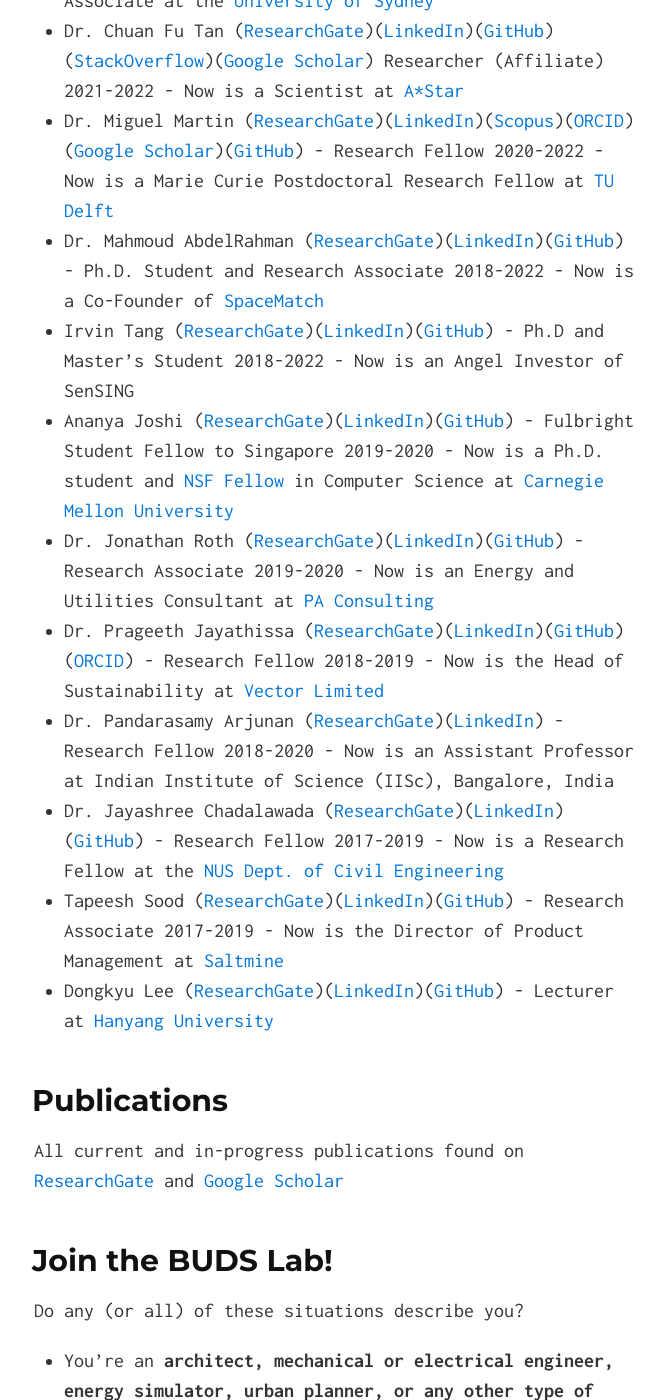
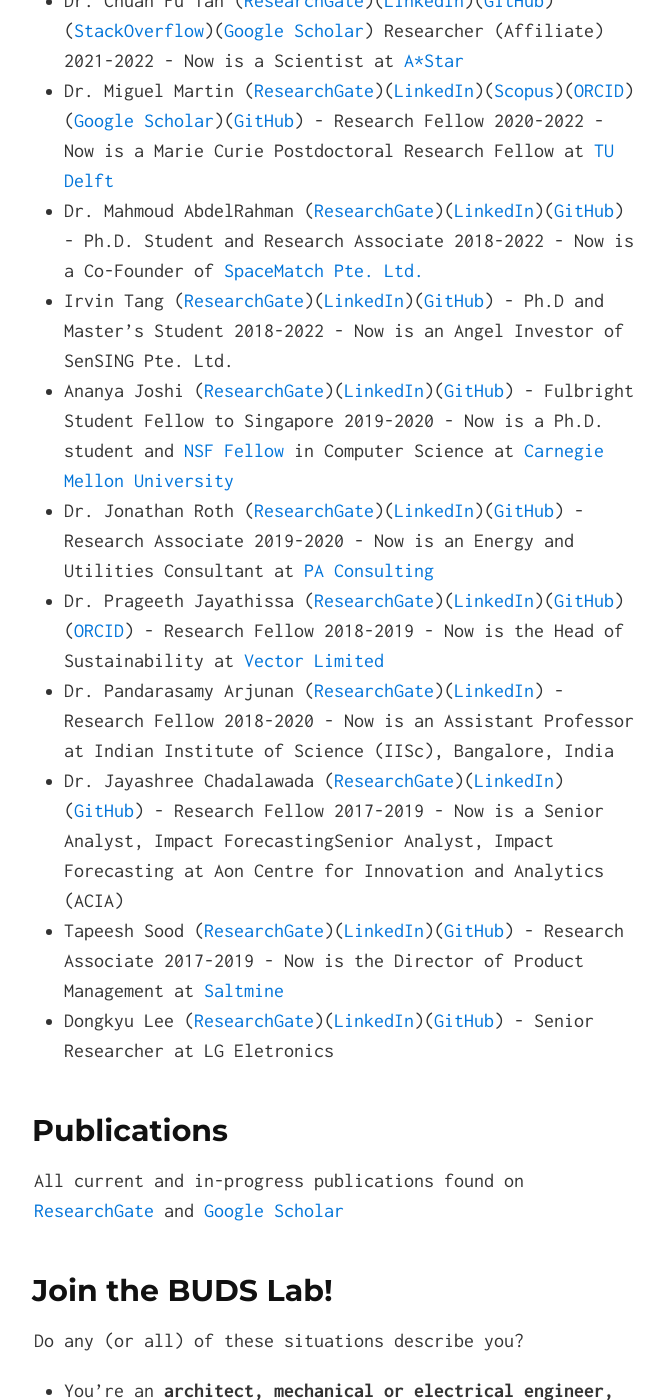
Before and after one commit to buds-lab/buds-lab.github.io, a Jekyll site: the page built from index.md, in a window 1280 px wide and 1400 px high, scrolled down 8204 px. Shown: the whole window, without its empty margins (306-970 px from the left). Built offline with Jekyll 4.4.1, drawn with Linux system fonts in a browser that asks for light colours; some of the changed text lies outside the part shown.

Commit message:
Update index.md

```diff
--- a/index.md
+++ b/index.md
@@ -24,7 +24,7 @@ BUDS Lab is in the [Department of the Built Environment](https://cde.nus.edu.sg/
 [The Cool, Quiet City Competition](https://www.kaggle.com/competitions/cool-quiet-city-competition/overview){:target="_blank"} -- This Kaggle Community competition asks participants to predict smart watch-reported heat and noise using the city-scale collection of 9,808 smartwatch-driven micro-survey responses that were collected alongside 2,659,764 physiological and environmental measurements from 98 people using the open-source [Cozie Apple platform](https://cozie-apple.app/){:target="_blank"} combined with geolocation-driven urban digital twin metrics from the [Urbanity Python package](https://github.com/winstonyym/urbanity){:target="_blank"}. This competition is a city-scale digital twin collaboration with [Filip Biljecki](https://ual.sg){:target="_blank"} and [Adrian Chong](https://ideaslab.io){:target="_blank"} from NUS.
 
 ![Project HEATS](buds-lab.github.io/project_heats_logo.jpeg)
-[Project HEATS](https://www.linkedin.com/company/project-heats/){:target="_blank"} -- HEATS (Heat Exposure, AcTivity, and Sleep) is a three-year, multi-institutional project focused on improving sleep outcomes for people exposed to heat. Funded by the Singapore National Research Foundation, the project develops technological and behavioral solutions to minimize heat exposure for improved sleep using the Cozie Apple platform. It is a collaboration with [Prof. Stefano Schiavon](https://ced.berkeley.edu/ced/faculty-staff/stefano-schiavon){:target="_blank"} from UC Berkeley, [Assoc. Prof. Jason Lee](https://medicine.nus.edu.sg/phys/research/research-programs/human-potential/jason-kai-wei-lee/){:target="_blank"} at the NUS Dept. of Physiology, and [Dr. Tom Parkinson](https://www.sydney.edu.au/architecture/about/our-people/academic-staff/thomas-parkinson.html){:target="_blank"} from the University of Sydney.
+[Project HEATS](https://www.linkedin.com/company/project-heats/){:target="_blank"} -- HEATS (Heat Exposure, AcTivity, and Sleep) is a three-year, multi-institutional project focused on improving sleep outcomes for people exposed to heat. Funded by the Singapore National Research Foundation, the project develops technological and behavioral solutions to minimize heat exposure for improved sleep using the Cozie Apple platform. It is a collaboration with [Prof. Stefano Schiavon](https://ced.berkeley.edu/ced/faculty-staff/stefano-schiavon){:target="_blank"} from UC Berkeley, [Assoc. Prof. Jason Lee](https://medicine.nus.edu.sg/phys/research/research-programs/human-potential/jason-kai-wei-lee/){:target="_blank"} at the NUS Heat Resilience and Performance Centre, and [Dr. Tom Parkinson](https://www.sydney.edu.au/architecture/about/our-people/academic-staff/thomas-parkinson.html){:target="_blank"} from the University of Sydney.
 
 ![Project Cozie Apple](buds-lab.github.io/cozie-apple.png)
 [Cozie Apple Watch](https://cozie-apple.app){:target="_blank"} -- The Apple Watch version of the Cozie platform allows researchers to collect physiological, environmental and subjective data for built environment characterization. This open-source project is led by [Dr. Mario Frei](https://www.linkedin.com/in/mario-frei/?originalSubdomain=sg){:target="_blank"} and [Yun Xuan Chua](https://www.linkedin.com/in/chuayunxuan/?originalSubdomain=sg){:target="_blank"} and is a collaboration with [Prof. Stefano Schiavon](https://ced.berkeley.edu/ced/faculty-staff/stefano-schiavon){:target="_blank"}'s team at the [UC Berkeley Center for the Built Environment](https://cbe.berkeley.edu/){:target="_blank"}.
@@ -138,10 +138,10 @@ Yun Xuan Chua ([ResearchGate](https://www.researchgate.net/profile/Yun-Xuan-Chua
 * Dr. Miguel Martin ([ResearchGate](https://www.researchgate.net/profile/Miguel-Martin-15){:target="_blank"})([LinkedIn](https://www.linkedin.com/in/miguel-martin-30b621208/){:target="_blank"})([Scopus](https://www.scopus.com/authid/detail.uri?authorId=56037196400){:target="_blank"})([ORCID](https://orcid.org/0000-0003-2673-6844){:target="_blank"})([Google Scholar](https://scholar.google.com/citations?user=KngdHq4AAAAJ&hl=en){:target="_blank"})([GitHub](https://github.com/migmartin){:target="_blank"}) - Research Fellow 2020-2022 - Now is a Marie Curie Postdoctoral Research Fellow at [TU Delft](https://www.tudelft.nl/en/)
 <!-- at the [Berkeley Education Alliance for Research in Singapore (BEARS)](http://sinberbest.berkeley.edu/){:target="_blank"} and is in the Theme D: City-Scale Analytics project with the BUDS Lab and [Prof. Kameshwar Poolla](https://www2.eecs.berkeley.edu/Faculty/Homepages/poolla.html){:target="_blank"}. He holds a Ph.D. in Building Science from the [National University of Singapore](https://www.nus.edu.sg){:target="_blank"} and a Master and Bachelor's of Computer Science from the [University of Geneva](https://www.unige.ch/en/university/presentation/){:target="_blank"} in Switzerland. Dr. Martin is investigating the use of infrared radiation cameras and computer vision to analyze buildings at scale. -->
 <!-- * ![Mahmoud Mohamed AbdelRahman](buds-lab.github.io/mahmoudouf.jpg) -->
-* Dr. Mahmoud AbdelRahman ([ResearchGate](https://www.researchgate.net/profile/Mahmoud_Abdelrahman3){:target="_blank"})([LinkedIn](https://www.linkedin.com/in/mahmoudouf/){:target="_blank"})([GitHub](https://github.com/MahmoudAbdelRahman){:target="_blank"}) - Ph.D. Student and Research Associate 2018-2022 - Now is a Co-Founder of [SpaceMatch](https://spacematch.me/){:target="_blank"}
+* Dr. Mahmoud AbdelRahman ([ResearchGate](https://www.researchgate.net/profile/Mahmoud_Abdelrahman3){:target="_blank"})([LinkedIn](https://www.linkedin.com/in/mahmoudouf/){:target="_blank"})([GitHub](https://github.com/MahmoudAbdelRahman){:target="_blank"}) - Ph.D. Student and Research Associate 2018-2022 - Now is a Co-Founder of [SpaceMatch Pte. Ltd.](https://spacematch.me/){:target="_blank"}
 <!-- is a Ph.D. Researcher at NUS in the BUDS Lab and is co-supervised by [Dr. Adrian Chong](http://blog.nus.edu.sg/adrianchong/about/){:target="_blank"}. He holds a M.Sc in Architectural Engineering and B.Sc in Architecture from [Mansoura University](http://www.mans.edu.eg/en){:target="_blank"} in Egypt. Mahmoud is an expert in building information modelling (BIM) and the development of tools and machine learning techniques to tie the virtual and measured world together. -->
 <!-- ![Irvin Tang](buds-lab.github.io/irvin1.png) -->
-* Irvin Tang ([ResearchGate](https://www.researchgate.net/profile/Irvin_Tang){:target="_blank"})([LinkedIn](https://www.linkedin.com/in/irvintang/){:target="_blank"})([GitHub](https://github.com/irrhuh){:target="_blank"}) - Ph.D and Master's Student 2018-2022 - Now is an Angel Investor of SenSING
+* Irvin Tang ([ResearchGate](https://www.researchgate.net/profile/Irvin_Tang){:target="_blank"})([LinkedIn](https://www.linkedin.com/in/irvintang/){:target="_blank"})([GitHub](https://github.com/irrhuh){:target="_blank"}) - Ph.D and Master's Student 2018-2022 - Now is an Angel Investor of SenSING Pte. Ltd.
 <!-- is a Master's Student at NUS in the BUDS Lab. He holds a B.Sc. in Project & Facilities Management, Honours (Merit) from [NUS](http://www.bdg.nus.edu.sg/undergraduate/PFM-curriculum.html){:target="_blank"}. Irvin is an expert in identifying and documenting construction and operations defects and is working on elegant ways of using deep learning and image recognition to enhance the building industry. -->
 <!-- * Dr. Renee Christensen ([LinkedIn](https://www.linkedin.com/in/renee-christensen-66843688/){:target="_blank"})  -->
 <!-- is a Senior Research Fellow at the [NUS School of Design and Environment](http://www.sde.nus.edu.sg/){:target="_blank"} as a resident expert in Building Occupant Wellness and Environmental Behavior Analysis. She holds a Ph.D. in Environment and Behavior from the [University of Missouri - Columbia](https://missouri.edu/){:target="_blank"} and a Masters of Education from [Drury University](https://www.drury.edu/){:target="_blank"} in the USA. Dr. Christensen is analyzing how buildings impact people's health and satisfaction. -->
@@ -158,13 +158,13 @@ Yun Xuan Chua ([ResearchGate](https://www.researchgate.net/profile/Yun-Xuan-Chua
 <!-- ![Dr. Pandarasamy Arjunan](buds-lab.github.io/samyarjunan.jpeg) -->
 * Dr. Pandarasamy Arjunan ([ResearchGate](https://www.researchgate.net/profile/Pandarasamy_Arjunan){:target="_blank"})([LinkedIn](https://www.linkedin.com/in/pandarasamy-arjunan-5580a215/){:target="_blank"}) - Research Fellow 2018-2020 - Now is an Assistant Professor at Indian Institute of Science (IISc), Bangalore, India
 <!-- is a Post-Doctoral Researcher at the [Berkeley Education Alliance for Research in Singapore (BEARS)](http://sinberbest.berkeley.edu/){:target="_blank"} and is in the Thrust D: City-Scale Analytics project with the BUDS Lab and [Prof. Kameshwar Poolla](https://www2.eecs.berkeley.edu/Faculty/Homepages/poolla.html){:target="_blank"}. He holds a Ph.D. in Computer Science from the [IIIT-Delhi](https://iiitd.ac.in/){:target="_blank"}, a Master of Computer Applications (MCA) from the [Madurai Kamraj University](http://mkuniversity.ac.in/new/){:target="_blank"}, and a Bachelor of Science in Computer Science from the [Manonmaniam Sundaranar University](https://www.msuniv.ac.in/){:target="_blank"} in India. Dr. Arjunan is exploring scalable city-scale analytics techniques for benchmarking buildings. -->
-* Dr. Jayashree Chadalawada ([ResearchGate](https://www.researchgate.net/profile/Jayashree_Chadalawada){:target="_blank"})([LinkedIn](https://www.linkedin.com/in/jayashree-chadalawada-b241132b/){:target="_blank"})([GitHub](https://github.com/Jayashreerao){:target="_blank"}) - Research Fellow 2017-2019 - Now is a Research Fellow at the [NUS Dept. of Civil Engineering](https://www.eng.nus.edu.sg/cee/){:target="_blank"}
+* Dr. Jayashree Chadalawada ([ResearchGate](https://www.researchgate.net/profile/Jayashree_Chadalawada){:target="_blank"})([LinkedIn](https://www.linkedin.com/in/jayashree-chadalawada-b241132b/){:target="_blank"})([GitHub](https://github.com/Jayashreerao){:target="_blank"}) - Research Fellow 2017-2019 - Now is a Senior Analyst, Impact ForecastingSenior Analyst, Impact Forecasting at Aon Centre for Innovation and Analytics (ACIA)
 <!-- ![Dr. Jayashree Chadalawada](buds-lab.github.io/jayashree1.png)
 Dr. Jayashree Chadalawada ([ResearchGate](https://www.researchgate.net/profile/Jayashree_Chadalawada){:target="_blank"})([LinkedIn](https://www.linkedin.com/in/jayashree-chadalawada-b241132b/){:target="_blank"})([GitHub](https://github.com/Jayashreerao){:target="_blank"}) is a Post-Doctoral Researcher at NUS in the BUDS Lab. She holds a Ph.D. in Hydroinformatics from the [NUS Dept. of Civil and Environmental Engineering](http://cee.nus.edu.sg/){:target="_blank"}, a Master's of Technology (MTech) from the [IIT Bombay](http://www.iitb.ac.in/students/en){:target="_blank"}, and a Bachelor's Degree in Civil Engineering from the [Government College of Technology, Coimbatore](http://www.gct.ac.in/){:target="_blank"} in India. Dr. Chadalwada is an informatics expert that is working on measuring the impact of social behavioral change on building performance. -->
 * Tapeesh Sood ([ResearchGate](https://www.researchgate.net/profile/Tapeesh_Sood){:target="_blank"})([LinkedIn](https://www.linkedin.com/in/tapeeshsood/){:target="_blank"})([GitHub](https://github.com/tapeesh){:target="_blank"}) - Research Associate 2017-2019 - Now is the Director of Product Management at [Saltmine](https://www.saltmine.com/){:target="_blank"}
 <!-- ![Tapeesh Sood](buds-lab.github.io/tapeesh.png)
 Tapeesh Sood ([ResearchGate](https://www.researchgate.net/profile/Tapeesh_Sood){:target="_blank"})([LinkedIn](https://www.linkedin.com/in/tapeeshsood/){:target="_blank"})([GitHub](https://github.com/tapeesh){:target="_blank"}) is a Research Associate at NUS in the BUDS Lab. He holds a MSc. in Integrated Sustainable Design from the [NUS School of Design & Environment](http://www.nus.edu.sg/nusbulletin/school-of-design-and-environment/graduate-education/coursework-programmes/degree-requirements/master-of-science-in-integrated-sustainable-design/){:target="_blank"} and Bachelor's of Architecture from [Gujarat University](http://www.gujaratuniversity.ac.in/web/){:target="_blank"} in India. Tapeesh is a 3D expert and is working on prototypes of spatio-temporal data visualization and a project to collect personal IEQ data in clever ways. -->
-* Dongkyu Lee ([ResearchGate](https://www.researchgate.net/profile/Dongkyu_Lee10){:target="_blank"})([LinkedIn](https://www.linkedin.com/in/dongkyu-lee-5ba66764/){:target="_blank"})([GitHub](https://github.com/Kyu2){:target="_blank"}) - Lecturer at [Hanyang University](https://www.hanyang.ac.kr/web/eng){:target="_blank"}
+* Dongkyu Lee ([ResearchGate](https://www.researchgate.net/profile/Dongkyu_Lee10){:target="_blank"})([LinkedIn](https://www.linkedin.com/in/dongkyu-lee-5ba66764/){:target="_blank"})([GitHub](https://github.com/Kyu2){:target="_blank"}) - Senior Researcher at LG Eletronics
 <!-- ![Dongkyu Lee](buds-lab.github.io/dongkyu.png)
 Dongkyu Lee ([ResearchGate](https://www.researchgate.net/profile/Dongkyu_Lee10){:target="_blank"})([LinkedIn](https://www.linkedin.com/in/dongkyu-lee-5ba66764/){:target="_blank"})([GitHub](https://github.com/Kyu2){:target="_blank"}) is a Research Associate and Ph.D. candidate at NUS in the BUDS Lab. He holds a [MSc. in Machine Learning](https://ee.kaist.ac.kr/?language=en){:target="_blank"} from the Korea Advanced Institute of Science and Technology (KAIST), a [MSc. in Environmental Engineering and Sustainable Development](http://www.imperial.ac.uk/civil-engineering/prospective-students/postgraduate-taught-admissions/environmental-engineering-cluster/msc-environmental-engineering/){:target="_blank"} from Imperial College London, and a dual Bachelor's Degree in Architectural Engineering from the [Illinois Institute of Technology](https://engineering.iit.edu/programs/undergraduate/bachelor-science-architectural-engineering){:target="_blank"} and [Hanyang University](http://www.hanyang.ac.kr/web/eng/e1012){:target="_blank"}. He has worked as a research manager at Hyundai Engineering for three years before coming to NUS and is an expert in machine learning for the built environment and IoT analytics. -->
 
```
Also changed, not shown: other parts of index.md (+5 -5 lines).
